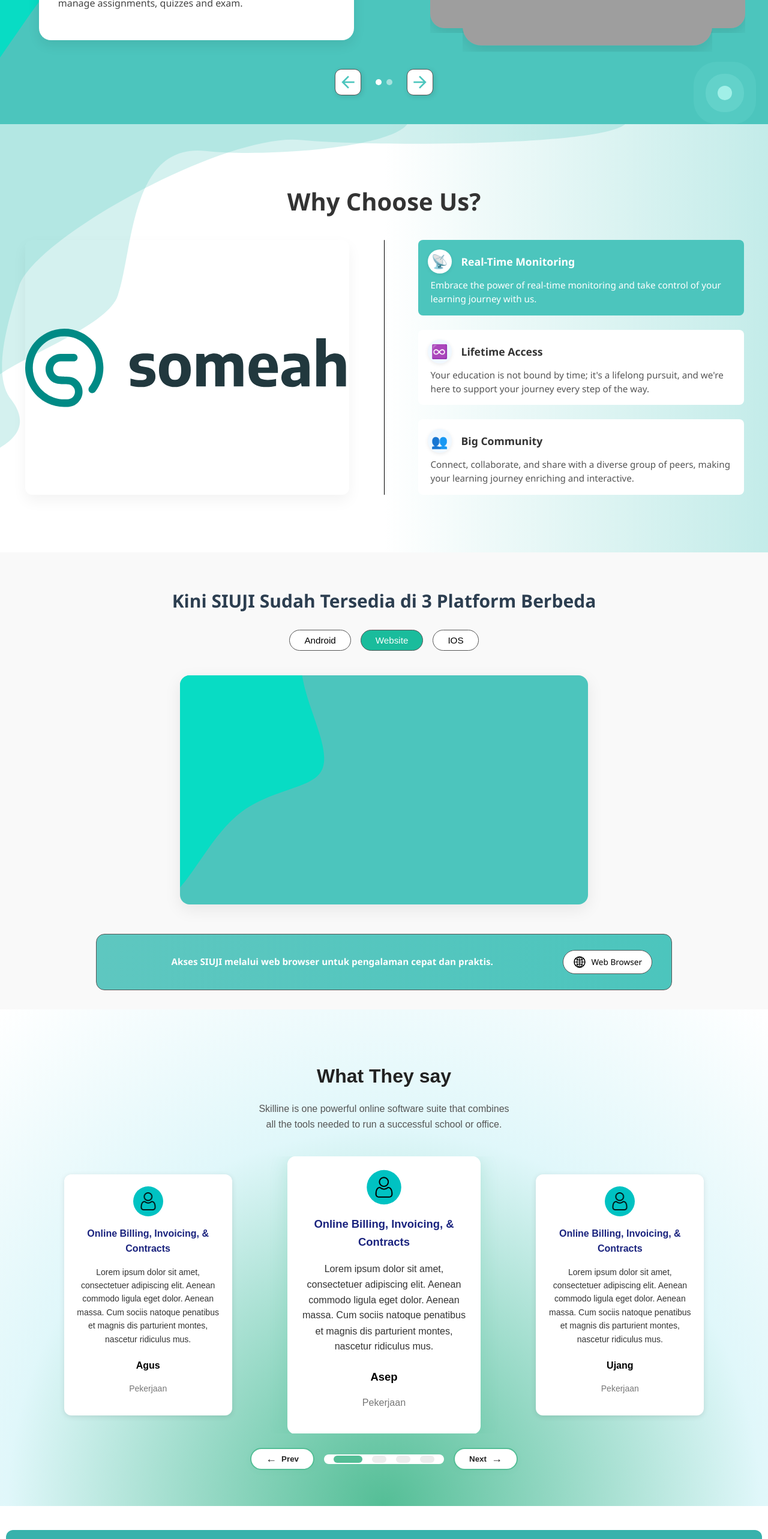
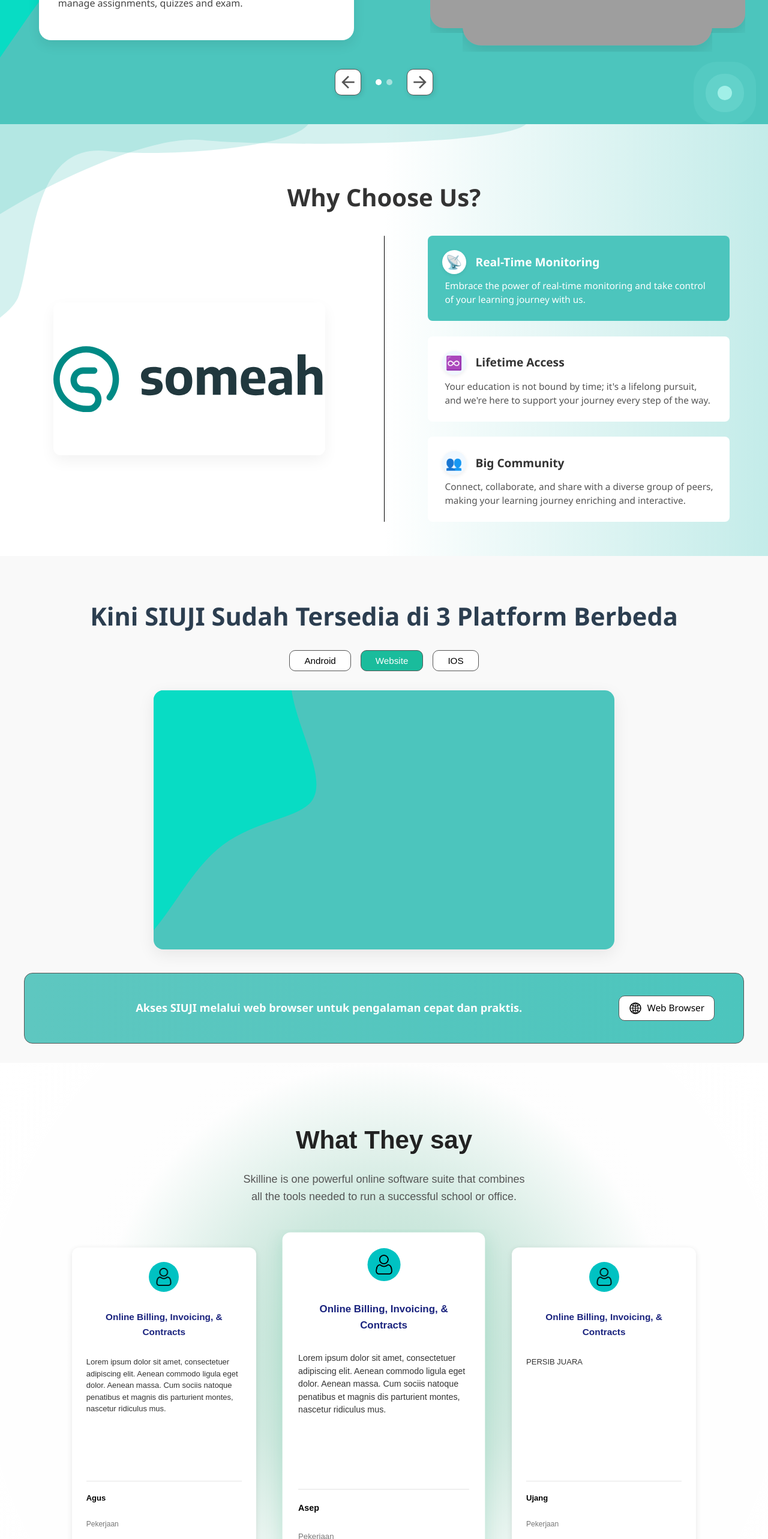
Before and after one commit to agapehhhhhhh/Landing_Page_SiUJI, a Vue app in the folder landingpage-frontend/: page / in a window 1280 px wide. Shown: the part 1360-3926 px from the top of the page at 60% size. Built offline with nearby package versions, Linux system fonts and the light colour scheme; no server answers; grey boxes are pictures that could not be loaded.

Commit message:
[fix] fix tampilan

```diff
--- a/landingpage-frontend/src/components/sections/AboutSection.vue
+++ b/landingpage-frontend/src/components/sections/AboutSection.vue
@@ -342,7 +342,7 @@
 }
 .material-icons {
   font-size: 32px;
-  color: #4CC5BD;
+  color: #555555;
   transition: transform 0.2s ease;
 }
 .arrow:hover .material-icons {
--- a/landingpage-frontend/src/components/sections/AvailableSection.vue
+++ b/landingpage-frontend/src/components/sections/AvailableSection.vue
@@ -1,5 +1,6 @@
 <template>
   <section class="available-section">
+    <div class="available-wrapper">
       <h2 class="headline">Kini SIUJI Sudah Tersedia di 3 Platform Berbeda</h2>
 
       <div class="platform-toggle" role="tablist" aria-label="Platform Selector">
@@ -16,12 +17,14 @@
 
       <transition name="fade" mode="out-in">
         <div class="mockup-container" :key="selectedPlatform">
+          <div class="mockup-wrapper">
             <img
               :src="mockupImage"
               :alt="`Mockup antarmuka SIUJI untuk ${selectedPlatform}`"
               class="mockup-image"
               loading="lazy"
             />
+          </div>
         </div>
       </transition>
 
@@ -50,6 +53,7 @@
           </span>
           {{ bannerButtonLabel }}
         </a>
+      </div>
     </div>
   </section>
 </template>
@@ -114,12 +118,22 @@
 <style scoped>
 .available-section {
   padding: 2rem 1rem;
-  max-width: 960px;
+  width: 100vw;
+  min-height: calc(100vh - 80px); /* ✨ jaga jarak atas-bawah tetap */
   margin: auto;
   text-align: center;
+  box-sizing: border-box;
+  display: flex;
+  align-items: center; /* Vertikal center */
+  justify-content: center;
+}
+.available-wrapper {
+  max-width: 1200px;
+  width: 100%;
+  margin: 0 auto;
 }
 .headline {
-  font-size: 1.875rem;
+  font-size: clamp(1.5rem, 2vw + 1rem, 2.75rem);
   margin-bottom: 1.5rem;
   font-weight: 700;
   color: #2c3e50;
@@ -138,9 +152,18 @@
   min-height: 400px; /* ✨ jaga jarak atas-bawah tetap */
   margin-bottom: 2rem;
 }
+.mockup-wrapper {
+  width: 100%;
+  max-width: clamp(300px, 60vw, 800px);
+  aspect-ratio: 16 / 9; /* ⬅️ Rasio tetap */
+  position: relative;
+}
 .mockup-image {
+  position: absolute;
+  inset: 0;
   width: 100%;
-  max-width: 680px;
+  height: 100%;
+  object-fit: contain; /* ✅ Skala proporsional */
   border-radius: 16px;
   box-shadow: 0 8px 28px rgba(0, 0, 0, 0.08);
   transition: transform 0.3s ease;
@@ -149,8 +172,8 @@
   transform: scale(1.01);
 }
 .info-banner {
-  margin-top: 2.5rem;
-  padding: 1.25rem 1.5rem;
+  margin-top: clamp(1.5rem, 3vw, 3rem);
+  padding: clamp(1rem, 2vw, 2rem) clamp(1rem, 4vw, 2.5rem);
   border-radius: 14px;
   border: 1px solid #555555;
   background: linear-gradient(90deg, #5ec7c0, #4CC5BD);
@@ -163,18 +186,18 @@
 .info-text {
   color: white;
   font-weight: 600;
-  font-size: 0.95rem;
-  line-height: 1.4;
+  font-size: clamp(0.9rem, 0.8vw + 0.5rem, 1.2rem);
+  line-height: 1.6;
   flex: 1 1 300px;
 }
 .info-button {
   background-color: white;
   color: black;
   border: 1px solid #555555;
-  border-radius: 9999px;
+  border-radius: 10px;
   padding: 0.5rem 1rem;
   font-weight: 500;
-  font-size: 0.85rem;
+  font-size: clamp(0.75rem, 0.7vw + 0.4rem, 1rem);
   display: inline-flex;
   align-items: center;
   gap: 0.5rem;
@@ -183,7 +206,7 @@
   transition: background-color 0.2s ease;
   vertical-align: middle;
   margin-right: 8px;
-  height: 22px;
+  height: auto;
 }
 .info-button svg {
   display: block;
--- a/landingpage-frontend/src/components/sections/PlatformButton.vue
+++ b/landingpage-frontend/src/components/sections/PlatformButton.vue
@@ -19,7 +19,7 @@
 .platform-button {
   padding: 0.5rem 1.5rem;
   border: 1px solid #555555; /* hitam tipis */
-  border-radius: 9999px; /* pill style */
+  border-radius: 10px; /* pill style */
   background-color: #fff;
   color: #000;
   font-weight: 500;
--- a/landingpage-frontend/src/components/sections/TestimonialsSection.vue
+++ b/landingpage-frontend/src/components/sections/TestimonialsSection.vue
@@ -32,8 +32,11 @@
             </div>
             <h3>{{ review.title }}</h3>
             <p class="testimonial-text">{{ review.content }}</p>
-            <p class="reviewer-name">{{ review.name }}</p>
-            <p class="reviewer-job">{{ review.job }}</p>
+            <div class="testimonial-footer">
+              <div class="testimonial-divider"></div>
+              <p class="reviewer-name">{{ review.name }}</p>
+              <p class="reviewer-job">{{ review.job }}</p>
+            </div>
           </div>
         </SwiperSlide>
       </Swiper>
@@ -42,7 +45,10 @@
     <!-- Custom Navigation -->
     <div class="testimonial-nav">
       <button @click="slidePrev" class="nav-btn">
-        <span class="arrow-icon">&#8592;</span> Prev
+        <svg class="arrow-svg" viewBox="0 0 24 24">
+          <path d="M15 6l-6 6 6 6" stroke="currentColor" stroke-width="2" fill="none" stroke-linecap="round" stroke-linejoin="round"/>
+        </svg>
+        Prev
       </button>
       <div class="nav-progress">
         <span
@@ -54,7 +60,10 @@
         ></span>
       </div>
       <button @click="slideNext" class="nav-btn">
-        Next <span class="arrow-icon">&#8594;</span>
+        Next
+        <svg class="arrow-svg" viewBox="0 0 24 24">
+          <path d="M9 6l6 6-6 6" stroke="currentColor" stroke-width="2" fill="none" stroke-linecap="round" stroke-linejoin="round"/>
+        </svg>
       </button>
     </div>
   </section>
@@ -87,14 +96,14 @@
         {
           title: "Online Billing, Invoicing, & Contracts",
           content:
-            "Lorem ipsum dolor sit amet, consectetuer adipiscing elit. Aenean commodo ligula eget dolor. Aenean massa. Cum sociis natoque penatibus et magnis dis parturient montes, nascetur ridiculus mus.",
+            "PERSIB JUARA",
           name: "Ujang",
           job: "Pekerjaan",
         },
         {
           title: "Online Billing, Invoicing, & Contracts",
           content:
-            "Lorem ipsum dolor sit amet, consectetuer adipiscing elit. Aenean commodo ligula eget dolor. Aenean massa. Cum sociis natoque penatibus et magnis dis parturient montes, nascetur ridiculus mus.",
+            "Lorem ipsum dolor sit amet, consectetuer adipiscing elit. Aenean commodo ligula eget dolor. Aenean massa. Cum sociis natoque penatibus et magnis dis parturient montes, nascetur ridiculus mus.Lorem ipsum dolor sit amet, consectetuer adipiscing elit. Aenean commodo ligula eget dolor. Aenean massa. Cum sociis natoque penatibus et magnis dis parturient montes, nascetur ridiculus mus.",
           name: "Kedu",
           job: "Pekerjaan",
         },
@@ -137,6 +146,8 @@
   margin: 0 auto;
   padding: 0 60px; /* Tambahkan padding lebih besar di kiri-kanan */
   overflow: hidden; /* Pastikan overflow visible */
+  width: 100%;
+  box-sizing: border-box;
 }
 
 /* Pastikan card testimonial yang di-scale tidak terpotong */
@@ -146,12 +157,13 @@
   align-items: center;
   height: auto;
   transition: transform 0.3s ease;
+  cursor: grab;
 }
 
 /* Card testimonial tengah lebih besar dengan selector CSS sederhana */
 /* Card tengah yang aktif */
 .swiper-slide-next .testimonial-card {
-  transform: scale(1.15);
+  transform: scale(1.1);
   box-shadow: 0 6px 24px rgba(84, 190, 150, 0.25);
   z-index: 10;
   position: relative;
@@ -159,21 +171,31 @@
 
 .testimonial-section {
   padding: 60px 0;
-  background: radial-gradient(circle at 50% 100%, #54be96 0%, #e0f7fa 60%, #ffffff 100%);
+  background: radial-gradient(
+    circle at center,
+    rgba(107, 194, 161, 0.5) 0%,
+    rgba(107, 194, 161, 0.3) 30%,
+    rgba(255, 255, 255, 0.8) 60%,
+    #ffffff 100%
+  );
+  background-size: 100% 100%;
+  background-repeat: no-repeat;
+  background-position: center;
   font-family: Arial, sans-serif;
   text-align: center;
   overflow: visible;
-  min-height: 400px;
+  min-height: calc(100vh - 80px);
+  box-sizing: border-box;
 }
 
 .testimonial-header h2 {
-  font-size: 32px;
+  font-size: clamp(24px, 4vw, 42px);
   margin-bottom: 10px;
   color: #222;
 }
 
 .testimonial-header p {
-  font-size: 16px;
+  font-size: clamp(14px, 1.8vw, 18px);
   color: #555;
   margin-bottom: 40px;
   max-width: 800px;
@@ -182,14 +204,20 @@
 }
 
 .testimonial-card {
-  width: 280px;
   background-color: white;
   border-radius: 12px;
   box-shadow: 0 2px 10px rgba(0, 0, 0, 0.1);
-  padding: 20px;
+  width: clamp(260px, 24vw, 340px); /* sedikit diperkecil dari 28vw */
+  padding: clamp(20px, 2vw, 24px);
   margin: 0 auto;
   box-sizing: border-box;
   transition: all 0.3s ease;
+  display: flex;
+  flex-direction: column;
+  justify-content: space-between;
+  height: 100%;
+  text-align: left;
+  align-items: flex-start;
 }
 
 .testimonial-card.center {
@@ -216,25 +244,47 @@
 }
 
 .testimonial-card h3 {
-  font-size: 16px;
+  font-size: clamp(15px, 1.2vw, 18px); /* dari max 20 -> max 18 */
   color: #1a237e;
   margin-bottom: 15px;
+  text-align: center;
 }
 
 .testimonial-text {
-  font-size: 14px;
   color: #333;
+  font-size: clamp(13px, 1vw, 16px); /* dari max 18 -> max 16 */
   margin-bottom: 20px;
+  line-height: 1.5;
+}
+
+.testimonial-footer {
+  margin-top: auto;
+  display: flex;
+  flex-direction: column;
+  gap: 6px;
+  width: 100%;
+}
+
+.testimonial-divider {
+  border: none;
+  border-top: 1px solid rgba(0, 0, 0, 0.1);
+  width: 100%;
+  margin: 12px 0;
+  align-self: stretch; /* ⬅️ ini kunci agar lebarnya ikut parent flex */
+  width: 100%;
+  min-width: 100%;
 }
 
 .reviewer-name {
   font-weight: bold;
   margin-bottom: 5px;
   color: #000;
+  font-size: clamp(13px, 0.9vw, 16px); /* sebelumnya bisa 18px */
+  margin-top: auto;
 }
 
 .reviewer-job {
-  font-size: 14px;
+  font-size: clamp(12px, 0.85vw, 14px);
   color: #777;
 }
 
@@ -254,7 +304,7 @@
   background: #fff;
   color: #222;
   border: 2px solid #54be96;
-  border-radius: 24px;
+  border-radius: 10px;
   padding: 6px 24px;
   font-weight: 600;
   cursor: pointer;
@@ -269,9 +319,16 @@
   color: #fff;
   border-color: #009e7a;
 }
-.arrow-icon {
-  font-size: 18px;
-  font-weight: bold;
+
+.arrow-svg {
+  width: 16px;
+  height: 16px;
+  stroke: #222;
+  transition: stroke 0.2s;
+}
+
+.nav-btn:hover .arrow-svg {
+  stroke: #fff;
 }
 
 .nav-progress {
@@ -280,25 +337,28 @@
   gap: 16px;
   min-width: 120px;
   justify-content: center;
-  background: #fff;
-  border-radius: 12px;
+  background: transparent;
+  border-radius: 5px;
   padding: 0 16px;
   height: 16px;
 }
 
 .nav-dot {
+  width: 12px;
   height: 12px;
-  border-radius: 8px;
-  background: #e0e0e0;
+  border-radius: 50%;
+  background: #ffffff;
   transition: all 0.3s;
-  width: 24px;
-  opacity: 0.6;
+  opacity: 1;
   display: inline-block;
+  border: 1px solid #555555;
 }
 .nav-dot.active {
   width: 48px;
-  background: #54be96;
+  border-radius: 5px;
+  background: #6BC2A1;
   opacity: 1;
+  border: 1px solid #555555;
 }
 
 @media (max-width: 600px) {
--- a/landingpage-frontend/src/components/sections/WhyChooseItem.vue
+++ b/landingpage-frontend/src/components/sections/WhyChooseItem.vue
@@ -23,11 +23,12 @@
   grid-template-rows: auto auto;
   gap: 0.5rem 1rem;
   align-items: center;
-  padding: 1rem;
+  padding: clamp(1rem, 2vw, 1.5rem);
   border-radius: 8px;
   background-color: #fff;
   transition: background-color 0.3s, transform 0.3s;
-  cursor: pointer;
+  font-size: clamp(0.95rem, 1vw, 1.1rem);
+
 }
 
 /* hover & active */
@@ -65,7 +66,7 @@
 .title {
   grid-row: 1;
   grid-column: 2;
-  font-size: 1.1rem;
+  font-size: clamp(1rem, 1.5vw, 1.3rem);
   font-weight: 600;
   margin: 0;
 }
@@ -74,7 +75,7 @@
   grid-row: 2;
   grid-column: 1 / span 2; /* lebar penuh, mulai dari icon */
   margin: 0;
-  font-size: 0.95rem;
+  font-size: clamp(0.9rem, 1.2vw, 1.1rem);
   color: #555;
   line-height: 1.5;
   padding-left: 5px;
--- a/landingpage-frontend/src/components/sections/WhyChooseSection.vue
+++ b/landingpage-frontend/src/components/sections/WhyChooseSection.vue
@@ -82,14 +82,19 @@
 <style scoped>
 .why-choose-section {
   position: relative;
-  padding: 4rem 1rem 6rem 1rem;
+  padding: clamp(2rem, 5vh, 4rem) 1rem;
   background: linear-gradient(to right, #ffffff 50%, #4CC5BD 200%);
   overflow: hidden;
+  /* ⬇️ Tambahan penting */
+  height: calc(100vh - 80px); /* <--- UBAH dari min-height */
+  display: flex;
+  align-items: center;
+  box-sizing: border-box; /* penting supaya padding dihitung ke height */
 }
 .why-bg-svg {
   position: absolute;
   top: -5px;
-  left: -235px;
+  left: -400px;
   width: 100%;
   height: auto;
   min-height: 400px;
@@ -100,39 +105,47 @@
 .container {
   position: relative;
   z-index: 2;
-  max-width: 1200px;
-  margin: 0 auto;
+  width: 100%;
+  max-width: clamp(960px, 90vw, 1300px);
+  margin-inline: auto;
+  padding-inline: clamp(1rem, 5vw, 3rem); /* otomatis menyesuaikan layar */
   text-align: center;
 }
 .section-title {
-  font-size: 2.5rem;
+  font-size: clamp(1.5rem, 2.5vw + 1rem, 2.5rem);
   font-weight: 700;
   margin-bottom: 2rem;
 }
 .content-wrapper {
   display: flex;
   flex-wrap: wrap;
-  gap: 2rem;
+  gap: clamp(1rem, 4vw, 3rem);
   justify-content: center;
   align-items: stretch; /* ⬅️ ini penting */
 }
 .visual {
-  flex: 1 1 400px;
+  flex: 1 1 0;
+  max-width: 50%;
   display: flex;
   justify-content: center;
+  align-items: center;
 }
 .visual img {
   width: 100%;
-  max-width: 540px;
+  height: auto;
+  aspect-ratio: 16 / 9; /* 💡 atur rasio tetap */
+  object-fit: contain;
+  max-width: clamp(300px, 90%, 500px);
   border-radius: 12px;
   box-shadow: 0 10px 25px rgba(0, 0, 0, 0.05);
 }
 .features {
-  flex: 1 1 400px;
+  flex: 1 1 0;
   display: flex;
   flex-direction: column;
-  gap: 1.5rem;
+  gap: clamp(1rem, 2vw, 2rem);
   text-align: left;
+  max-width: 50%;
 }
 .vertical-divider {
   width: 1px;
```
Also changed, not shown: landingpage-frontend/src/components/sections/FooterSection.vue (+8 -5 lines). Lines whose indentation alone changed are shown as unchanged.
